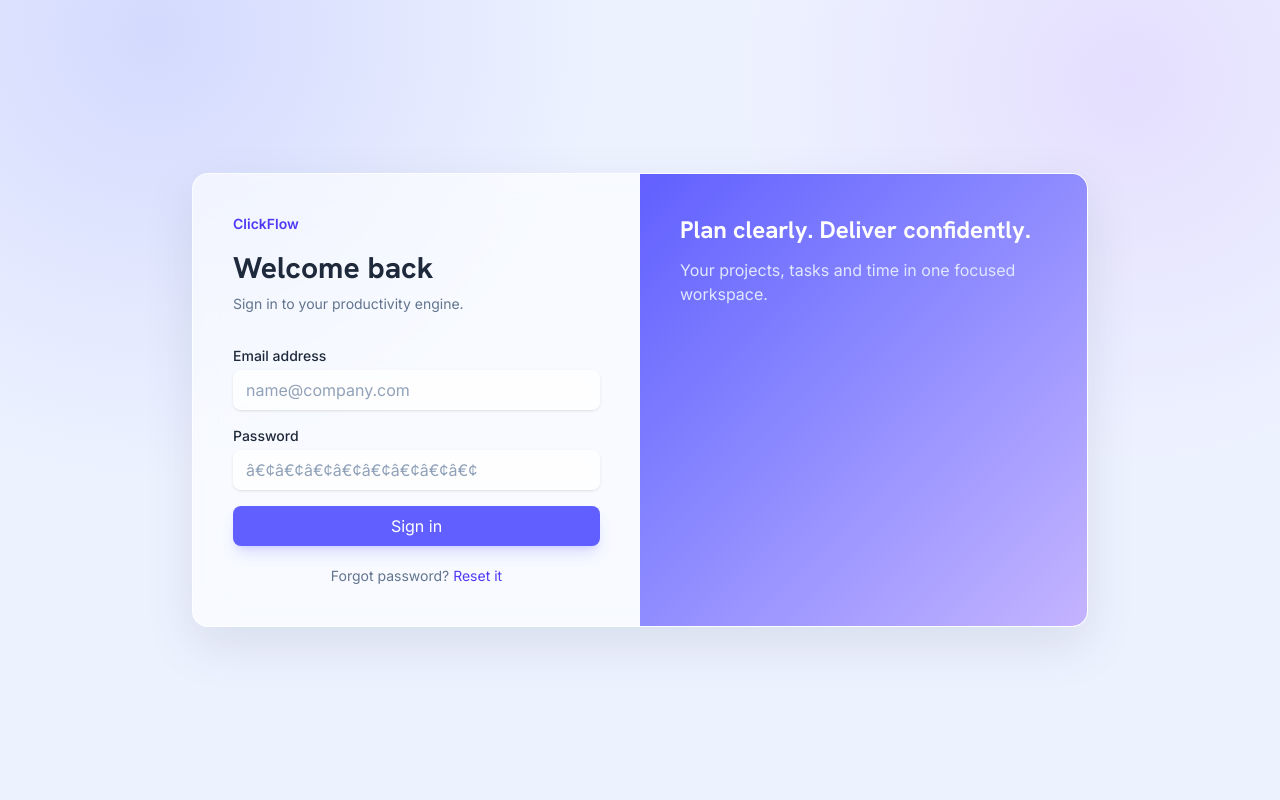
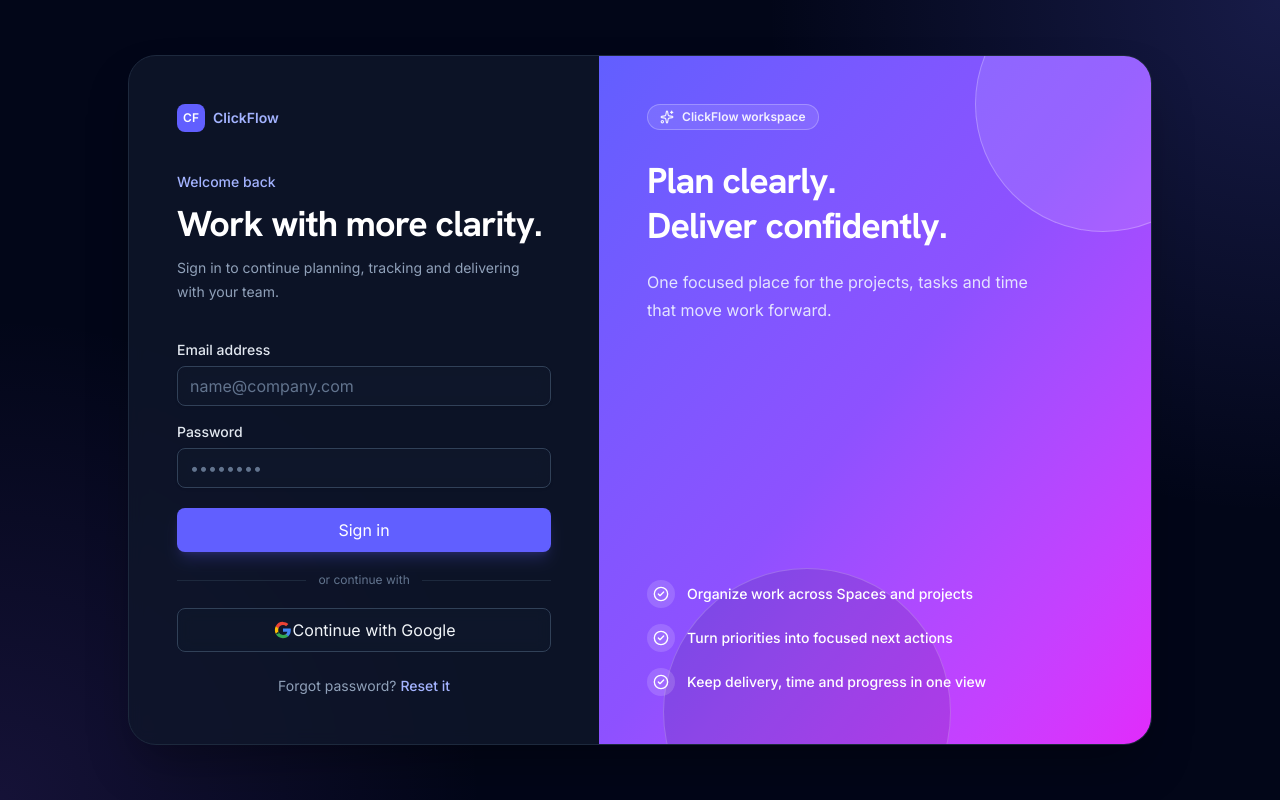
Before and after one commit to dinhkhanh1803/ClickFlow, a Next.js app in the folder apps/web/: page /login in a window 1280 px wide. Built offline with nearby package versions, Linux system fonts and the light colour scheme.

Commit message:
feat(auth): refine login and add Google mock flow

```diff
--- a/apps/web/src/app/(auth)/login/page.tsx
+++ b/apps/web/src/app/(auth)/login/page.tsx
@@ -1,2 +1,21 @@
+import { CheckCircle2, Sparkles } from 'lucide-react';
 import { LoginForm } from '@/features/auth/components/login-form';
-export default function LoginPage(){return <main className="grid min-h-screen place-items-center p-6"><section className="grid w-full max-w-4xl overflow-hidden rounded-2xl glass-surface md:grid-cols-2"><div className="p-10"><p className="text-sm font-semibold text-indigo-600">ClickFlow</p><h1 className="mt-4 text-3xl font-bold">Welcome back</h1><p className="mb-8 mt-2 text-sm text-slate-500">Sign in to your productivity engine.</p><LoginForm/><p className="mt-5 text-center text-sm text-slate-500">Forgot password? <a href="/forgot-password" className="text-indigo-600">Reset it</a></p></div><div className="hidden bg-gradient-to-br from-indigo-500 to-violet-300 p-10 text-white md:block"><h2 className="text-2xl font-bold">Plan clearly. Deliver confidently.</h2><p className="mt-3 text-indigo-100">Your projects, tasks and time in one focused workspace.</p></div></section></main>}
+
+const productPoints = ['Organize work across Spaces and projects', 'Turn priorities into focused next actions', 'Keep delivery, time and progress in one view'];
+
+export default function LoginPage() {
+  return <main className="relative grid min-h-screen place-items-center overflow-hidden bg-slate-950 px-4 py-8 text-slate-100 sm:p-8">
+    <div aria-hidden="true" className="absolute inset-0 bg-[radial-gradient(circle_at_top_right,_rgba(99,102,241,0.22),_transparent_34%),radial-gradient(circle_at_bottom_left,_rgba(139,92,246,0.14),_transparent_32%)]" />
+    <section className="relative grid w-full max-w-5xl overflow-hidden rounded-[28px] border border-slate-800 bg-slate-900/80 shadow-2xl shadow-black/35 backdrop-blur md:grid-cols-[minmax(0,0.92fr)_minmax(0,1.08fr)]">
+      <div className="p-7 sm:p-10 lg:p-12">
+        <div className="flex items-center gap-2 text-sm font-semibold text-indigo-300"><span className="grid h-7 w-7 place-items-center rounded-lg bg-indigo-500 text-xs text-white">CF</span>ClickFlow</div>
+        <div className="mt-10 max-w-sm"><p className="text-sm font-medium text-indigo-300">Welcome back</p><h1 className="mt-3 text-3xl font-bold tracking-tight text-white sm:text-4xl">Work with more clarity.</h1><p className="mt-3 text-sm leading-6 text-slate-400">Sign in to continue planning, tracking and delivering with your team.</p></div>
+        <div className="mt-9 max-w-sm"><LoginForm /><p className="mt-6 text-center text-sm text-slate-400">Forgot password? <a href="/forgot-password" className="font-medium text-indigo-300 transition hover:text-indigo-200">Reset it</a></p></div>
+      </div>
+      <aside className="relative hidden overflow-hidden bg-gradient-to-br from-indigo-500 via-violet-500 to-fuchsia-500 p-12 md:block">
+        <div aria-hidden="true" className="absolute -right-20 -top-20 h-64 w-64 rounded-full border border-white/25 bg-white/10" /><div aria-hidden="true" className="absolute -bottom-28 left-16 h-72 w-72 rounded-full border border-white/20 bg-slate-950/10" />
+        <div className="relative flex h-full flex-col justify-between"><div><span className="inline-flex items-center gap-2 rounded-full border border-white/25 bg-white/10 px-3 py-1 text-xs font-semibold text-white/90"><Sparkles size={14} />ClickFlow workspace</span><h2 className="mt-7 max-w-md text-4xl font-bold leading-tight tracking-tight text-white">Plan clearly.<br />Deliver confidently.</h2><p className="mt-5 max-w-sm text-base leading-7 text-indigo-50/90">One focused place for the projects, tasks and time that move work forward.</p></div><ul className="space-y-4">{productPoints.map((point) => <li key={point} className="flex items-center gap-3 text-sm font-medium text-white"><span className="grid h-7 w-7 place-items-center rounded-full bg-white/15"><CheckCircle2 size={16} /></span>{point}</li>)}</ul></div>
+      </aside>
+    </section>
+  </main>;
+}
--- a/apps/web/src/features/auth/components/login-form.tsx
+++ b/apps/web/src/features/auth/components/login-form.tsx
@@ -1,9 +1,46 @@
 'use client';
+
+import { useState } from 'react';
 import { zodResolver } from '@hookform/resolvers/zod';
 import { useForm } from 'react-hook-form';
 import { z } from 'zod';
 import { Button } from '@/components/ui/button';
 import { Input } from '@/components/ui/input';
 import { notifyMockSignIn } from '@/lib/feedback/toast-feedback';
-const schema=z.object({email:z.string().email('Enter a valid email address.'),password:z.string().min(8,'Use at least 8 characters.')}); type FormValues=z.infer<typeof schema>;
-export function LoginForm(){const {register,handleSubmit,formState:{errors,isSubmitSuccessful}}=useForm<FormValues>({resolver:zodResolver(schema)}); return <form onSubmit={handleSubmit(()=>notifyMockSignIn())} className="space-y-4" noValidate><div><label htmlFor="email" className="mb-1 block text-sm font-medium">Email address</label><Input id="email" type="email" {...register('email')} aria-invalid={Boolean(errors.email)} placeholder="name@company.com"/>{errors.email&&<p role="alert" className="mt-1 text-sm text-rose-600">{errors.email.message}</p>}</div><div><label htmlFor="password" className="mb-1 block text-sm font-medium">Password</label><Input id="password" type="password" {...register('password')} placeholder="â€¢â€¢â€¢â€¢â€¢â€¢â€¢â€¢"/>{errors.password&&<p role="alert" className="mt-1 text-sm text-rose-600">{errors.password.message}</p>}</div><Button className="w-full" type="submit">Sign in</Button>{isSubmitSuccessful&&<p role="status" className="text-sm text-emerald-600">Mock sign-in successful.</p>}</form>}
+
+const schema = z.object({
+  email: z.string().email('Enter a valid email address.'),
+  password: z.string().min(8, 'Use at least 8 characters.'),
+});
+
+type FormValues = z.infer<typeof schema>;
+
+function GoogleMark() {
+  return <svg aria-hidden="true" viewBox="0 0 24 24" className="h-5 w-5"><path fill="#4285F4" d="M21.35 12.25c0-.7-.06-1.38-.18-2.03H12v3.84h5.24a4.48 4.48 0 0 1-1.94 2.94v2.49h3.14c1.84-1.7 2.91-4.2 2.91-7.24Z" /><path fill="#34A853" d="M12 21.75c2.62 0 4.82-.86 6.44-2.26l-3.14-2.49c-.87.58-1.99.92-3.3.92-2.53 0-4.67-1.7-5.44-4v2.56H3.31a9.73 9.73 0 0 0 8.69 5.27Z" /><path fill="#FBBC05" d="M6.56 13.92A5.87 5.87 0 0 1 6.26 12c0-.67.12-1.31.3-1.92V7.52H3.31A9.75 9.75 0 0 0 2.25 12c0 1.61.39 3.13 1.06 4.48l3.25-2.56Z" /><path fill="#EA4335" d="M12 6.08c1.42 0 2.69.49 3.69 1.44l2.77-2.77C16.81 3.2 14.61 2.25 12 2.25a9.73 9.73 0 0 0-8.69 5.27l3.25 2.56c.77-2.3 2.91-4 5.44-4Z" /></svg>;
+}
+
+export function LoginForm() {
+  const { register, handleSubmit, formState: { errors, isSubmitSuccessful } } = useForm<FormValues>({ resolver: zodResolver(schema) });
+  const [googlePending, setGooglePending] = useState(false);
+
+  const startGoogleMock = () => {
+    if (googlePending) return;
+    setGooglePending(true);
+    window.setTimeout(() => {
+      notifyMockSignIn();
+      window.location.assign('/dashboard');
+    }, 550);
+  };
+
+  return <form onSubmit={handleSubmit(() => notifyMockSignIn())} className="space-y-5" noValidate>
+    <div className="space-y-4">
+      <div><label htmlFor="email" className="mb-1.5 block text-sm font-medium text-slate-200">Email address</label><Input id="email" type="email" {...register('email')} aria-invalid={Boolean(errors.email)} placeholder="name@company.com" className="border-slate-700 bg-slate-900/80 text-white placeholder:text-slate-500 focus-visible:ring-indigo-400" />{errors.email && <p role="alert" className="mt-1 text-sm text-rose-300">{errors.email.message}</p>}</div>
+      <div><label htmlFor="password" className="mb-1.5 block text-sm font-medium text-slate-200">Password</label><Input id="password" type="password" {...register('password')} placeholder="••••••••" className="border-slate-700 bg-slate-900/80 text-white placeholder:text-slate-500 focus-visible:ring-indigo-400" />{errors.password && <p role="alert" className="mt-1 text-sm text-rose-300">{errors.password.message}</p>}</div>
+    </div>
+    <Button className="h-11 w-full bg-indigo-500 text-base hover:bg-indigo-400" type="submit">Sign in</Button>
+    <div className="flex items-center gap-3 text-xs text-slate-500"><span className="h-px flex-1 bg-slate-800" />or continue with<span className="h-px flex-1 bg-slate-800" /></div>
+    <Button type="button" variant="outline" disabled={googlePending} aria-label="Continue with Google" onClick={startGoogleMock} className="h-11 w-full border-slate-700 bg-slate-900/70 text-slate-100 hover:bg-slate-800 hover:text-white"><GoogleMark />{googlePending ? 'Connecting to Google...' : 'Continue with Google'}</Button>
+    {googlePending && <p role="status" className="text-center text-sm text-indigo-200">Connecting to Google...</p>}
+    {isSubmitSuccessful && <p role="status" className="text-center text-sm text-emerald-300">Mock sign-in successful.</p>}
+  </form>;
+}
```
Also changed, not shown: 3 other files (tests, documents, lock files or other folders).
